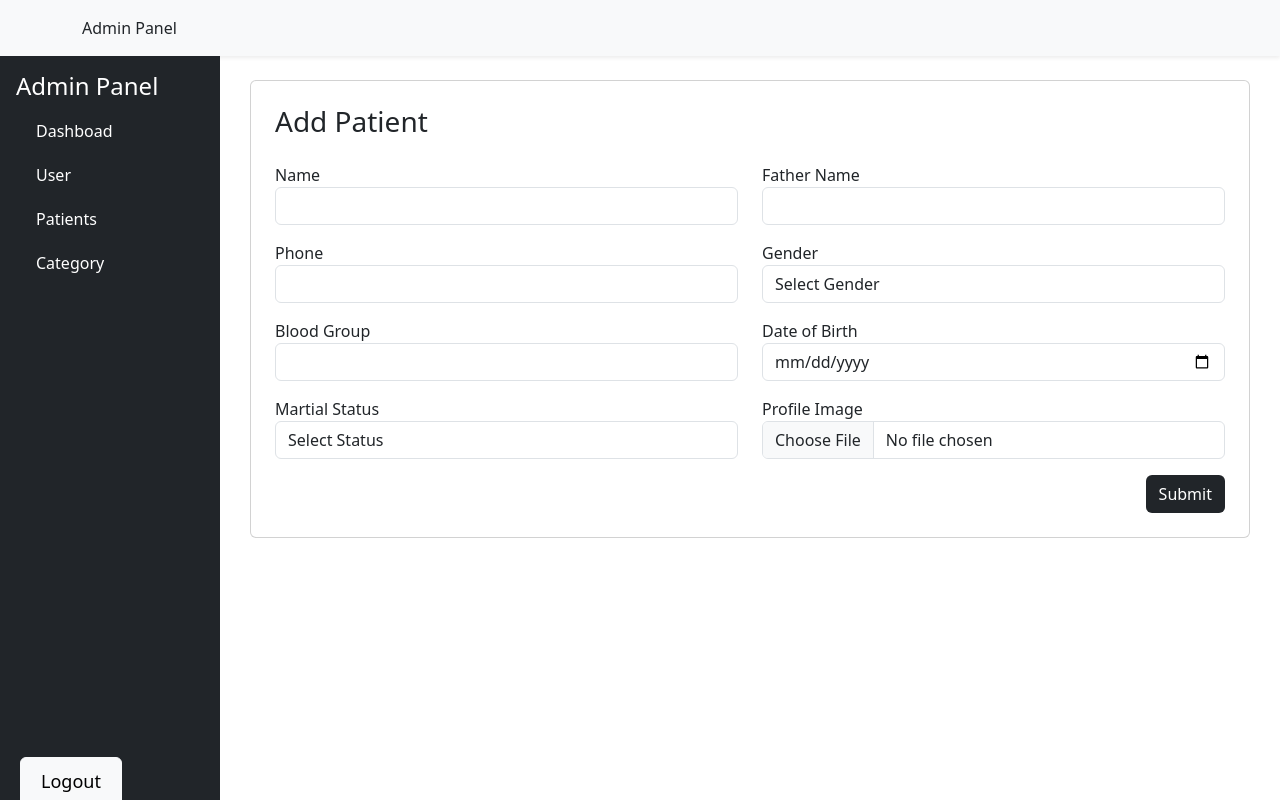
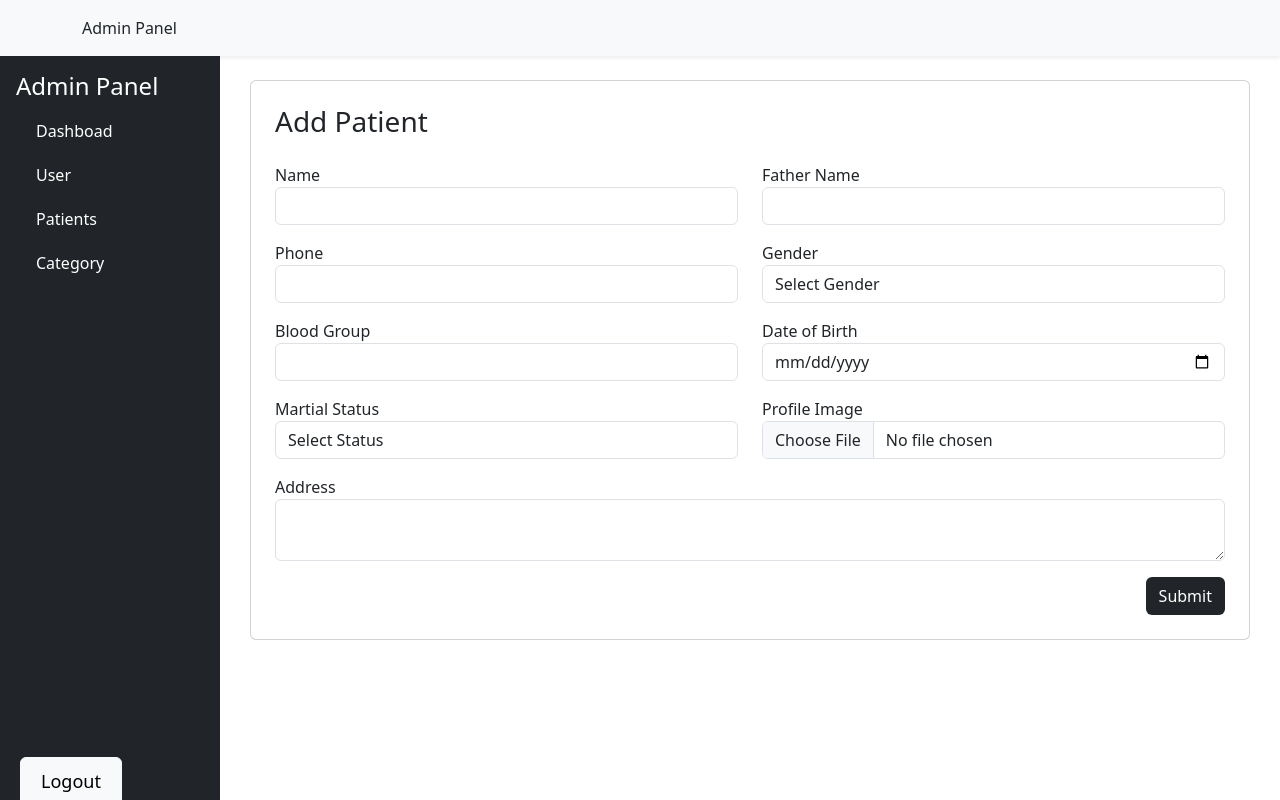
Before and after one commit to ubaid2917/mern-admin-panel, a React (Vite) app in the folder frontend/: page /patients/add in a window 1280 px wide. Built offline with nearby package versions, Linux system fonts and the light colour scheme; sample sign-in values are in the browser's storage.

Commit message:
complete add patient

```diff
--- a/frontend/src/pages/Patient/Add.jsx
+++ b/frontend/src/pages/Patient/Add.jsx
@@ -6,7 +6,7 @@ import { addPatient } from "../../../src/API/patients";
 function AddPatient() {
   const navigate = useNavigate();
   const [validated, setValidated] = useState(false);
-    const [message, setMessage] = useState(false);
+  const [message, setMessage] = useState("");
   const [variant, setVariant] = useState("success");
   const [file, setFile] = useState(null);
   const [formData, setFormData] = useState({
@@ -18,7 +18,7 @@ function AddPatient() {
     martialStatus: "",
     dob: "",
     file: "",
-
+    address: "",
   });
 
   const handleOnChange = (event) => {
@@ -53,17 +53,21 @@ function AddPatient() {
 
       const response = await addPatient(payload);
 
-            if (response.status !== 200) {
-                setMessage("Something went wrong");
+      console.log("response", response);
+
+      if (response.success === false) {
+        setMessage(response.message || "Failed to add patient");
         setVariant("danger");
       } else if (response?.data?.success === false) {
         setMessage(response?.data?.message);
         setVariant("danger");
-
       } else {
         setMessage(response?.data?.message || "Patient added successfully");
         setVariant("success");
+
+        setTimeout(() => {
           navigate("/patients/list");
+        }, 2000);
       }
     } catch (error) {
       console.error(error);
@@ -72,22 +76,24 @@ function AddPatient() {
     }
   };
 
-
   return (
     <>
-            <Message message={message} variant={variant} />
       <div className="d-flex justify-content-center">
         <form
           noValidate
-                    className={`needs-validation card p-4 ${validated ? "was-validated" : ""
+          className={`needs-validation card p-4 ${
+            validated ? "was-validated" : ""
           }`}
           style={{ width: "1000px" }}
           onSubmit={handleSubmit}
           form-type="multipart/form-data"
-
         >
           <h3 className="mb-4">Add Patient</h3>
-
+          {message && (
+            <div className={`alert alert-${variant} h6`} role="alert">
+              {message}
+            </div>
+          )}
           <div className="row mb-3">
             <div className="form-group col-lg-6">
               <label htmlFor="inputFname1">Name</label>
@@ -141,13 +147,14 @@ function AddPatient() {
                 onChange={handleOnChange}
                 required
               >
-                                <option value="" disabled>Select Gender</option>
+                <option value="" disabled>
+                  Select Gender
+                </option>
                 <option value="male">Male</option>
                 <option value="female">Female</option>
               </select>
               <div className="invalid-feedback">Gender is required</div>
             </div>
-
           </div>
 
           <div className="row mb-3">
@@ -170,9 +177,10 @@ function AddPatient() {
                 <option value={"O-"}> O-</option>
                 <option value={"AB+"}> AB+</option>
                 <option value={"AB-"}> AB-</option>
-
               </select>
-                            <div className="invalid-feedback">Please select a Blood Group</div>
+              <div className="invalid-feedback">
+                Please select a Blood Group
+              </div>
             </div>
             <div className="form-group col-md-6">
               <label htmlFor="inputCity">Date of Birth</label>
@@ -183,14 +191,13 @@ function AddPatient() {
                 name="dob"
                 value={formData.dob}
                 onChange={handleOnChange}
+                required
               />
+              <div className="invalid-feedback">Date of Birth is required</div>
             </div>
-
-
           </div>
 
           <div className="row mb-3">
-
             <div className="form-group col-lg-6">
               <label htmlFor="inputPassword4">Martial Status</label>
               <select
@@ -200,13 +207,14 @@ function AddPatient() {
                 onChange={handleOnChange}
                 required
               >
-                                <option value="" disabled>Select Status</option>
+                <option value="" disabled>
+                  Select Status
+                </option>
                 <option value="married">Married</option>
                 <option value="single">Single</option>
               </select>
               <div className="invalid-feedback">Martial Status is required</div>
             </div>
-
 
             <div className="form-group col-md-6">
               <label htmlFor="inputPic">Profile Image</label>
@@ -219,9 +227,24 @@ function AddPatient() {
               />
             </div>
           </div>
+          <div className="row mb-3">
+            <div className="form-group col-lg-12">
+              <label htmlFor="inputPassword4">Address</label>
+              <textarea
+                name="address"
+                className="form-control"
+                value={formData.address}
+                onChange={handleOnChange}
+              ></textarea>
+            </div>
+          </div>
 
           <div>
-                        <button type="submit" className="btn float-end" style={{ background: '#212529', color: '#fff' }}>
+            <button
+              type="submit"
+              className="btn float-end"
+              style={{ background: "#212529", color: "#fff" }}
+            >
               Submit
             </button>
           </div>
```
Lines whose indentation alone changed are shown as unchanged.
